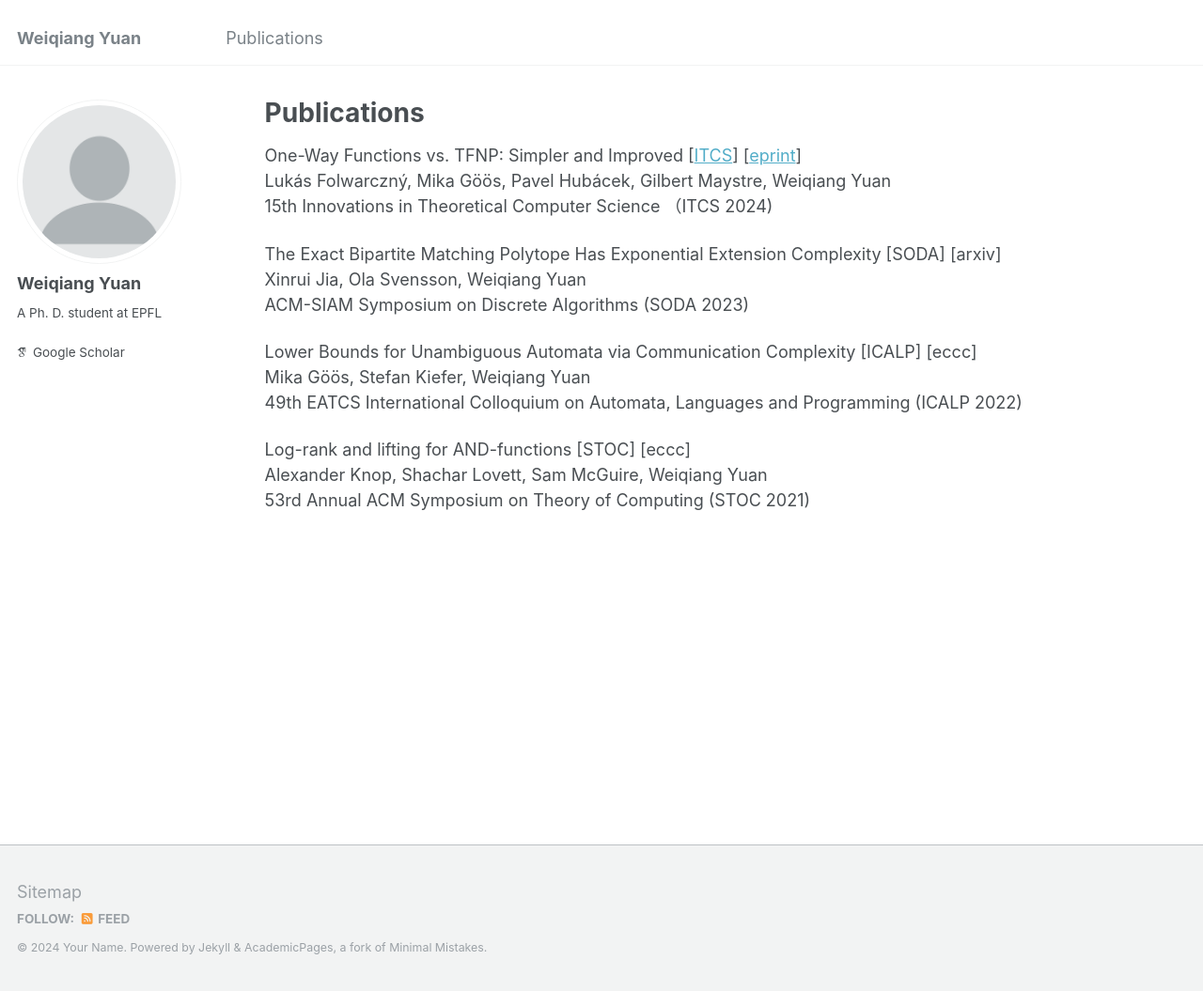
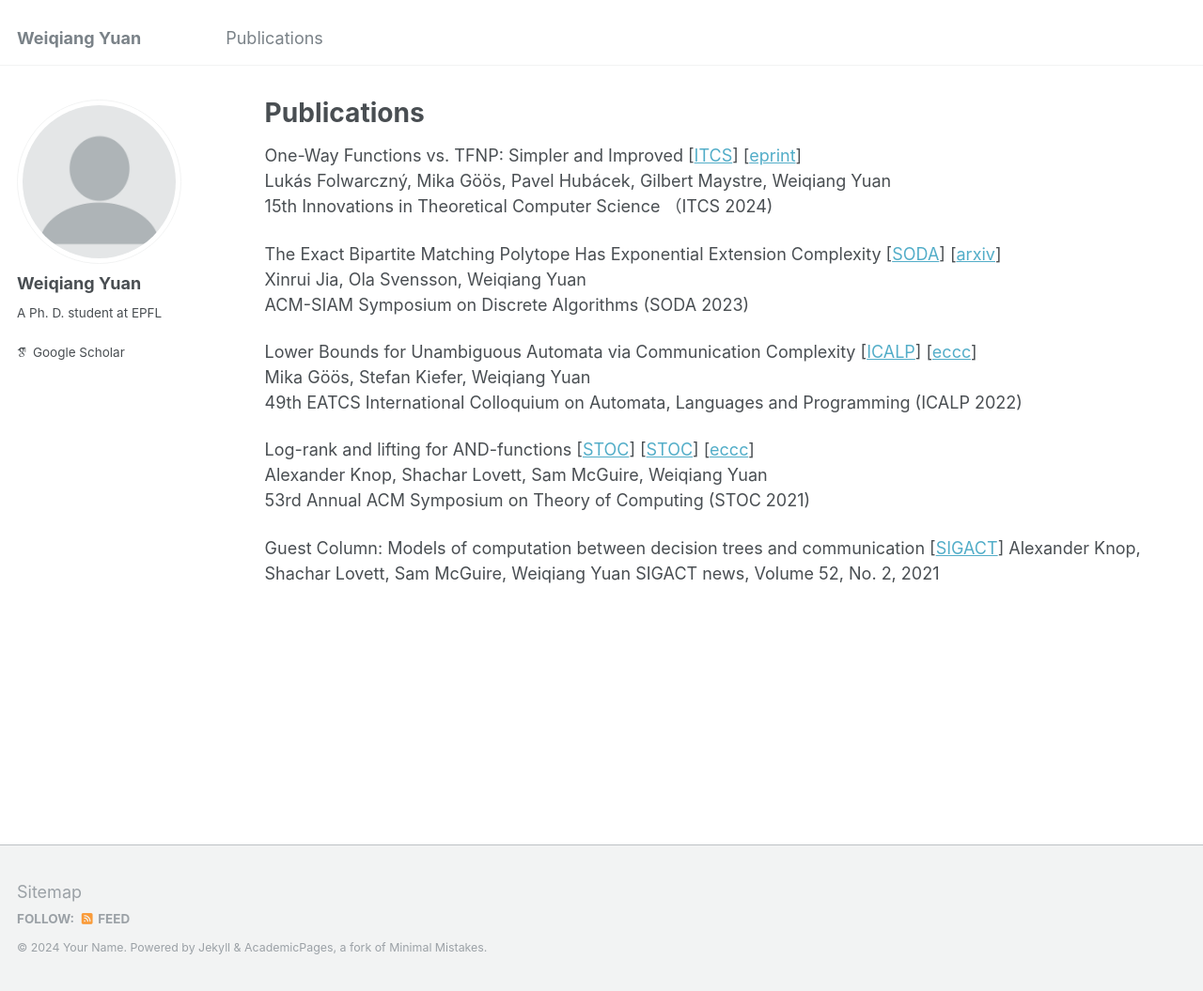
Before and after one commit to wwwaltzzz/wwwaltzzz.github.io, a Jekyll site: the page built from _pages/publications.md, in a window 1280 px wide and 1055 px high. Shown: the whole window at 94% size. Built offline with Jekyll 4.4.1, drawn with Linux system fonts in a browser that asks for light colours; some web fonts are replaced.

Commit message:
Update publications.md

```diff
--- a/_pages/publications.md
+++ b/_pages/publications.md
@@ -9,14 +9,18 @@
 Lukás Folwarczný, Mika Göös, Pavel Hubácek, Gilbert Maystre, Weiqiang Yuan
 15th Innovations in Theoretical Computer Science （ITCS 2024)
 
-The Exact Bipartite Matching Polytope Has Exponential Extension Complexity [SODA] [arxiv]
+The Exact Bipartite Matching Polytope Has Exponential Extension Complexity [[SODA](https://epubs.siam.org/doi/abs/10.1137/1.9781611977554.ch61)] [[arxiv](https://arxiv.org/abs/2211.09106)]
 Xinrui Jia, Ola Svensson, Weiqiang Yuan
 ACM-SIAM Symposium on Discrete Algorithms (SODA 2023)
 
-Lower Bounds for Unambiguous Automata via Communication Complexity [ICALP] [eccc]
+Lower Bounds for Unambiguous Automata via Communication Complexity [[ICALP](https://drops.dagstuhl.de/entities/document/10.4230/LIPIcs.ICALP.2022.126)] [[eccc](https://eccc.weizmann.ac.il/report/2022/015/)]
 Mika Göös, Stefan Kiefer, Weiqiang Yuan
 49th EATCS International Colloquium on Automata, Languages and Programming (ICALP 2022)
 
-Log-rank and lifting for AND-functions [STOC] [eccc]
+Log-rank and lifting for AND-functions [[STOC](https://dl.acm.org/doi/10.1145/3406325.3450999)] [[STOC](https://dl.acm.org/doi/10.1145/3406325.3450999)] [[eccc](https://eccc.weizmann.ac.il/report/2020/155/)]
 Alexander Knop, Shachar Lovett, Sam McGuire, Weiqiang Yuan
 53rd Annual ACM Symposium on Theory of Computing (STOC 2021)
+
+Guest Column: Models of computation between decision trees and communication [[SIGACT](https://dl.acm.org/doi/10.1145/3471469.3471479)]
+Alexander Knop, Shachar Lovett, Sam McGuire, Weiqiang Yuan
+SIGACT news, Volume 52, No. 2, 2021
```
